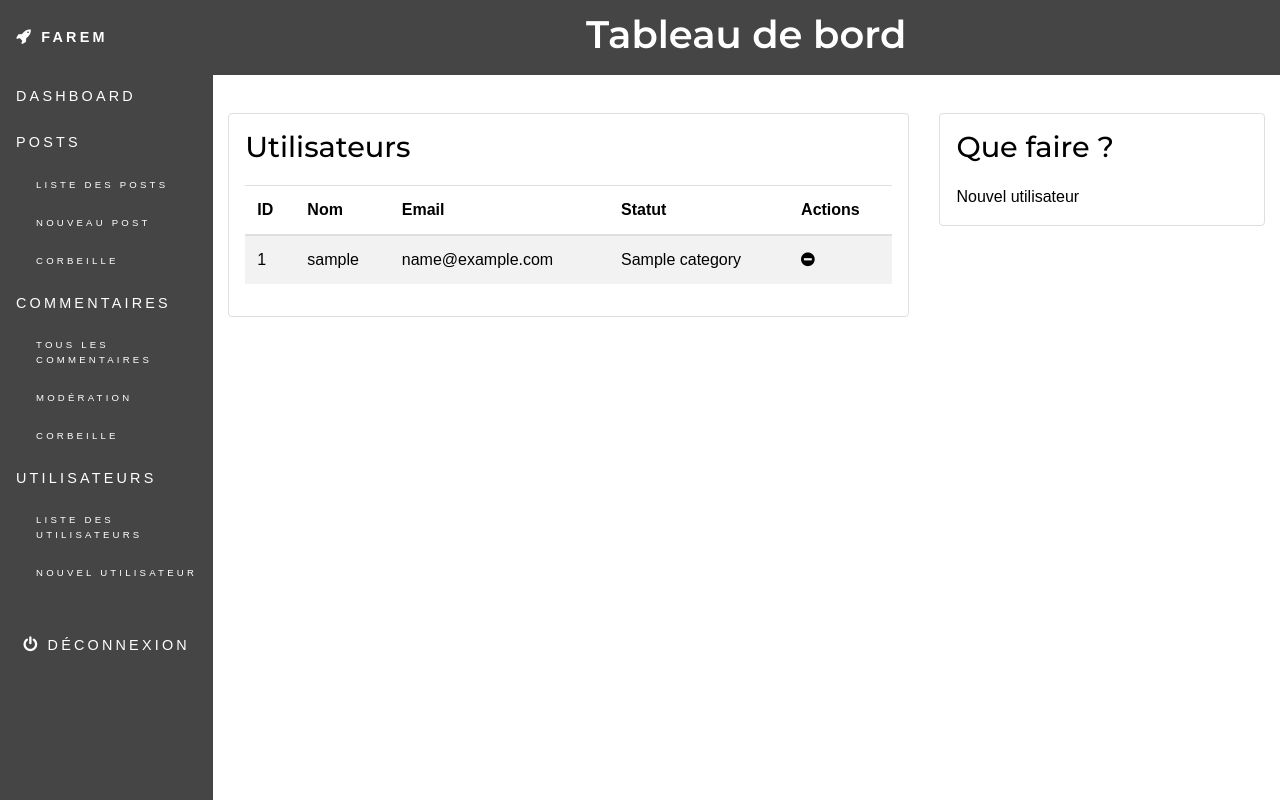
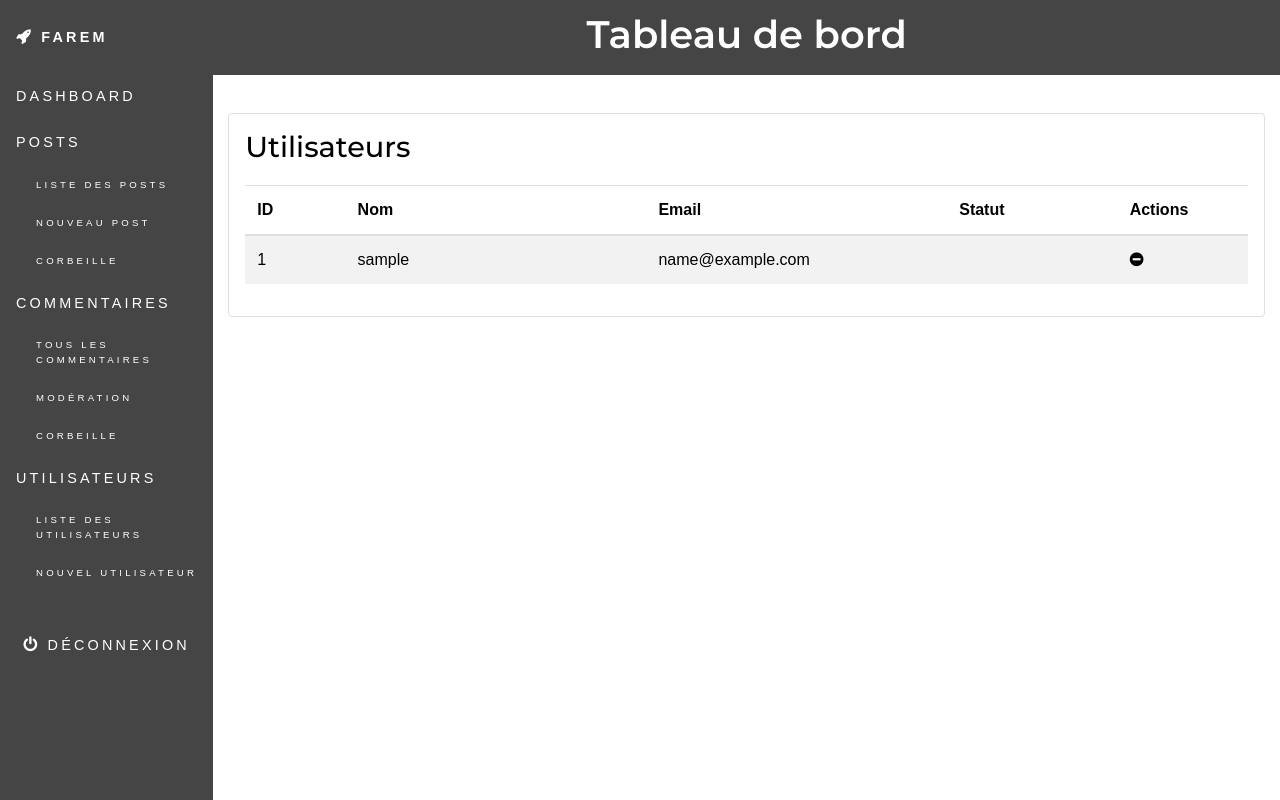
Before and after one commit to Balgr/blog, a PHP site: template app/views/backend/users/index.html.twig in a window 1280 px wide. Run offline with PHP 8.4, Linux system fonts and the light colour scheme; the template is opened without the code that fills it: most values are stand-ins (such as "Sample title", 1, 10 or a date in 2020); some libraries are stand-ins or nearby versions.

Commit message:
- Script for sending an email translated in French (error message)
- The list of Posts/Users/Comments shown in the the backend has been CSSed a bit

```diff
--- a/app/views/backend/comments/index.html.twig
+++ b/app/views/backend/comments/index.html.twig
@@ -25,7 +25,7 @@
                     </div> #}
                     {% if comments is not empty %}
                     <div class="table-responsive">
-                        <table class="table table-striped table-comment">
+                        <table class="table table-striped table-comments">
                             <thead>
                             <tr>
                                 <th>ID</th>
--- a/app/views/backend/users/index.html.twig
+++ b/app/views/backend/users/index.html.twig
@@ -3,7 +3,7 @@
     {% block title %}Tableau de bord - Liste des utilisateurs{% endblock %}
 
     {% block content %}
-        <div class="col-md-12 col-lg-8">
+        <div class="col-md-12 col-lg-12">
             <div class="card mb-4">
                 <div class="card-block">
                     <h3 class="card-title">Utilisateurs</h3>
@@ -21,7 +21,7 @@
                     </div> #}
                     {% if users is not empty %}
                         <div class="table-responsive">
-                            <table class="table table-striped">
+                            <table class="table table-striped table-users">
                                 <thead>
                                 <tr>
                                     <th>ID</th>
@@ -37,7 +37,11 @@
                                     <td>{{ user.id }}</td>
                                     <td><a href="/backend/users/edit/{{ user.id }}">{{ user.username }}</a></td>
                                     <td>{{ user.email }}</td>
-                                    <td>{{ user.category }}</td>
+                                    <td>
+                                        {% if user.category == constant('Blog\\app\\Entity\\User::STATUS_ADMIN') %}Administrateur
+                                        {% elseif user.category == constant('Blog\\app\\Entity\\User::STATUS_MEMBER') %}Membre
+                                        {% endif %}
+                                    </td>
                                     <td><a href="/backend/users/delete/{{ user.id }}"><em class="fa fa-minus-circle"></em></a></td>
                                 </tr>
                                 {% endfor %}
@@ -50,12 +54,4 @@
                 </div>
             </div>
         </div>
-        <div class="col-md-12 col-lg-4">
-            <div class="card mb-4">
-                <div class="card-block">
-                    <h3 class="card-title">Que faire ?</h3>
-                    <a href="/backend/users/add">Nouvel utilisateur</a>
-                </div>
-            </div>
-        </div>
     {% endblock %}
--- a/public/backend/css/custom.css
+++ b/public/backend/css/custom.css
@@ -84,14 +84,32 @@
 
 .page-header > div {
     margin-right: 1px;
-    margin-left²: 1px;
+    margin-left: 1px;
 }
 
-table.table-comment {table-layout:fixed; width:100%;}/*Setting the table width is important!*/
-table.table-comment th {overflow:hidden;}/*Hide text outside the cell.*/
-table.table-comment th:nth-of-type(1) {width:10%;}/*Setting the width of column 1.*/
-table.table-comment th:nth-of-type(2) {width:10%;}/*Setting the width of column 2.*/
-table.table-comment th:nth-of-type(3) {width:40%;}/*Setting the width of column 3.*/
-table.table-comment th:nth-of-type(4) {width:20%;}/*Setting the width of column 3.*/
-table.table-comment th:nth-of-type(5) {width:10%;}/*Setting the width of column 3.*/
-table.table-comment th:nth-of-type(6) {width:10%;}/*Setting the width of column 3.*/
+@media screen and (min-width: 992px) {
+    table.table-comments {table-layout:fixed; width:100%;}/*Setting the table width is important!*/
+    table.table-comments th {overflow:hidden;}/*Hide text outside the cell.*/
+    table.table-comments th:nth-of-type(1) {width:10%;}
+    table.table-comments th:nth-of-type(2) {width:10%;}
+    table.table-comments th:nth-of-type(3) {width:40%;}
+    table.table-comments th:nth-of-type(4) {width:20%;}
+    table.table-comments th:nth-of-type(5) {width:10%;}
+    table.table-comments th:nth-of-type(6) {width:10%;}
+
+    table.table-posts {table-layout:fixed; width:100%;}/*Setting the table width is important!*/
+    table.table-posts th {overflow:hidden;}/*Hide text outside the cell.*/
+    table.table-posts th:nth-of-type(1) {width:10%;}
+    table.table-posts th:nth-of-type(2) {width:40%;}
+    table.table-posts th:nth-of-type(3) {width:20%;}
+    table.table-posts th:nth-of-type(4) {width:20%;}
+    table.table-posts th:nth-of-type(5) {width:20%;}
+
+    table.table-users {table-layout:fixed; width:100%;}/*Setting the table width is important!*/
+    table.table-users th {overflow:hidden;}/*Hide text outside the cell.*/
+    table.table-users th:nth-of-type(1) {width:10%;}
+    table.table-users th:nth-of-type(2) {width:30%;}
+    table.table-users th:nth-of-type(3) {width:30%;}
+    table.table-users th:nth-of-type(4) {width:17%;}
+    table.table-users th:nth-of-type(5) {width:13%;}
+}
--- a/public/frontend/mail.php
+++ b/public/frontend/mail.php
@@ -12,7 +12,7 @@
         if ( empty($name) || empty($message) || !filter_var($email, FILTER_VALIDATE_EMAIL)) {
             // Set a 400 (bad request) response code and exit.
             http_response_code(400);
-            echo "Please complete the form and try again.";
+            echo "Veuillez compléter le formulaire correctement.";
         }
         else {
             // Set the recipient email address.
```
Also changed, not shown: app/views/backend/posts/index.html.twig (+7 -11 lines).
